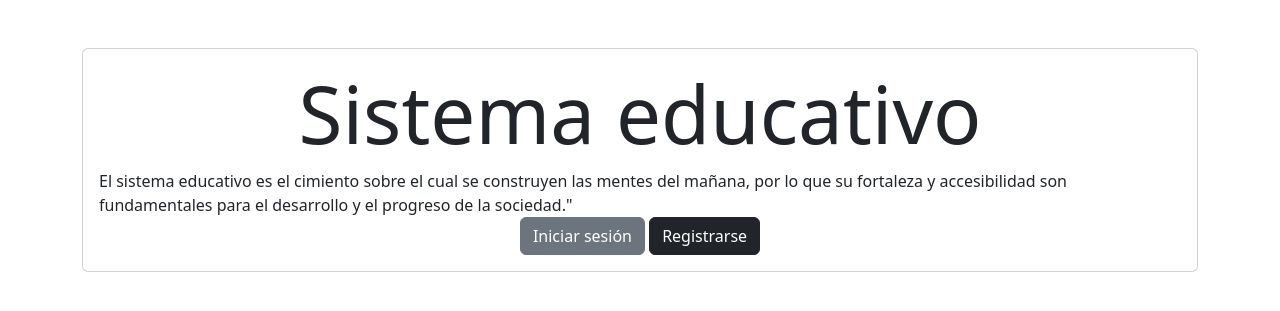
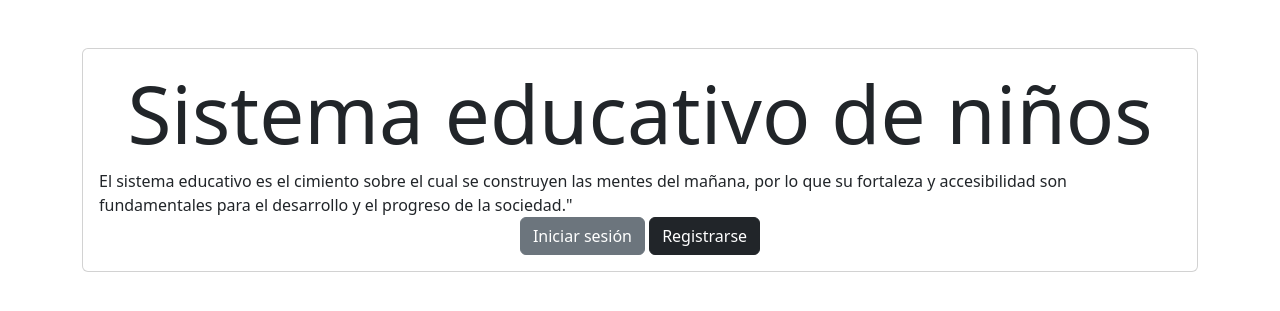
Before and after one commit to MildrethPoo/81_MildrethGuanoluisa, a Django app: template tasks/templates/home.html in a window 1280 px wide. Shown: the part 56-367 px from the top of the page. Run offline with Django 5.2, Linux system fonts and the light colour scheme; the template is opened without the code that fills it, so the values that code supplies are empty.

Commit message:
corr segunda

```diff
--- a/tasks/templates/home.html
+++ b/tasks/templates/home.html
@@ -2,7 +2,7 @@
 {% block content %}
 <main class="container py-5">
     <section class="card card-body">
-        <h1 class="display-1 text-center">Sistema educativo</h1>
+        <h1 class="display-1 text-center">Sistema educativo de niños</h1>
         El sistema educativo es el cimiento sobre el cual se construyen las mentes del mañana, por lo que su fortaleza y accesibilidad son fundamentales para el desarrollo y el progreso de la sociedad."
     <div class="text-center">
         <a class="btn btn-secondary" href="/signin/">
```
